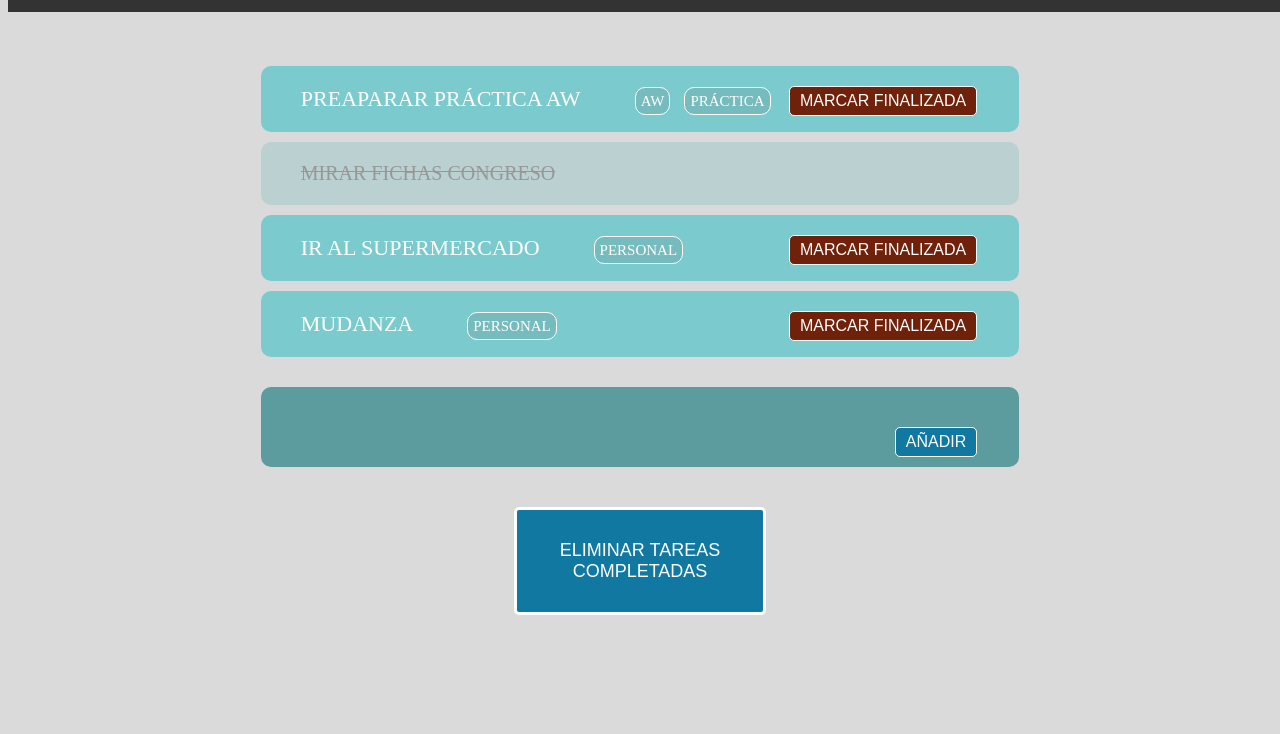
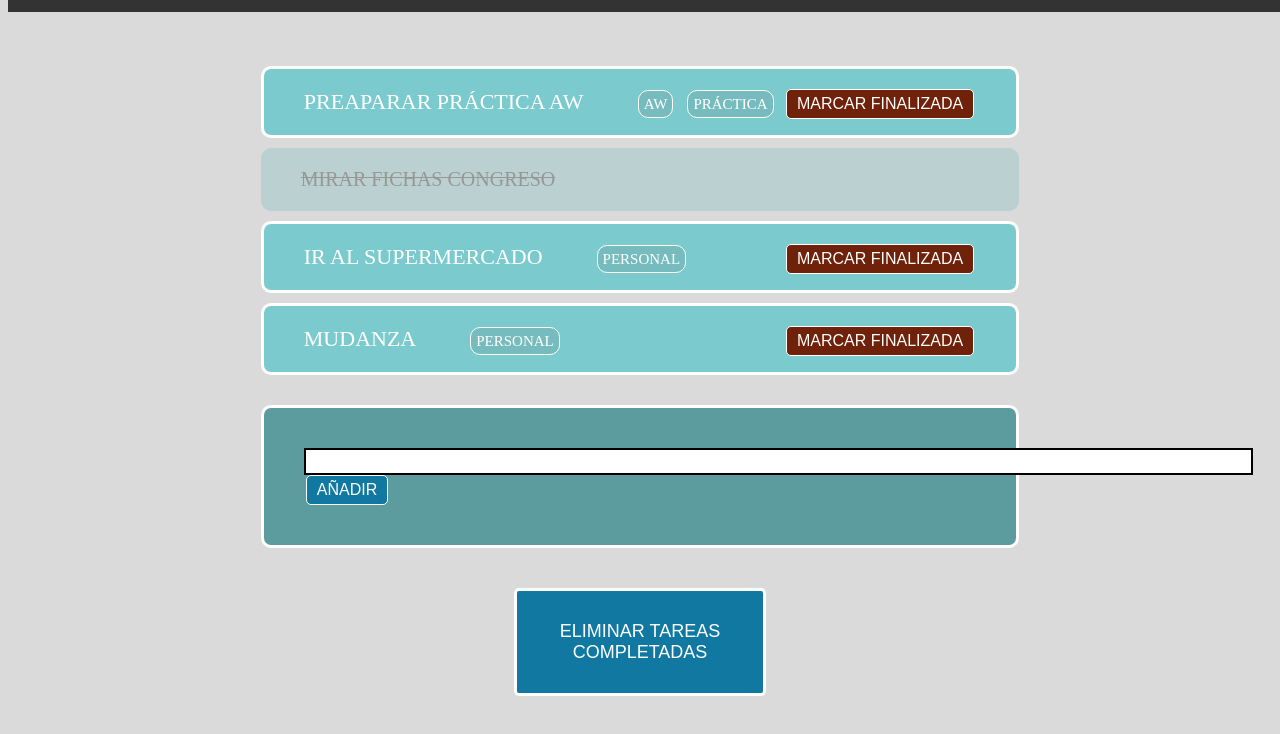
Before and after one commit to albercha17/AW_Proyect, a plain HTML site: page tasks.html in a window 1280 px wide. Shown: the part 84-818 px from the top of the page. Drawn offline with Linux system fonts and the light colour scheme.

Commit message:
solo falta retocar todo

```diff
--- a/CSS/tasksPrint.css
+++ b/CSS/tasksPrint.css
@@ -5,7 +5,7 @@
     margin-top: 30px;
 }
 
-.botonTerminarTarea,#header menuUser{
+.botonTerminarTarea,#header menuUser,.botonEliminar,.añadirTarea{
     display: none;
 }
 
--- a/CSS/tasksScreen.css
+++ b/CSS/tasksScreen.css
@@ -53,7 +53,9 @@ body {
     padding: 20px 40px;
 
     background-color:rgb(123, 203, 206);
-
+    border-width: 3px;
+    border-style: solid;
+    border-color: rgb(255, 255, 255);
     border-radius: 10px;
 
 }
@@ -124,12 +126,23 @@ body {
     padding: 40px 40px;
     background-color:rgb(93, 156, 158);
     border-radius: 10px;
+    border-width: 3px;
+    border-style: solid;
+    border-color: rgb(255, 255, 255);
+}
+.nuevaTarea{
+    font-size: 20px;
+    padding: 0px 340px;
+    margin-right: 30px;
+    border-width: 2px;
+    border-style: solid;
+    border-color: rgb(0, 0, 0);
+
 }
 .botonAñadir {
-
+    margin-left: 20px;
     color: rgb(255, 255, 255);
     padding: 5px 10px;
-    float:right;  /* PARA PONERLO A LA DERECHA*/
     text-decoration: none;
     display: inline-block;
     font-size: 16px;
--- a/tasks.html
+++ b/tasks.html
@@ -40,6 +40,7 @@
             <button class="button botonTerminarTarea">MARCAR FINALIZADA</button>
         </div>
         <div class="añadirTarea">
+            <input type="text" id="nuevaTarea"  class="nuevaTarea">
             <button class="button botonAñadir">AÑADIR</button>
         </div>
         <button class="button botonEliminar">ELIMINAR TAREAS COMPLETADAS</button>
```
